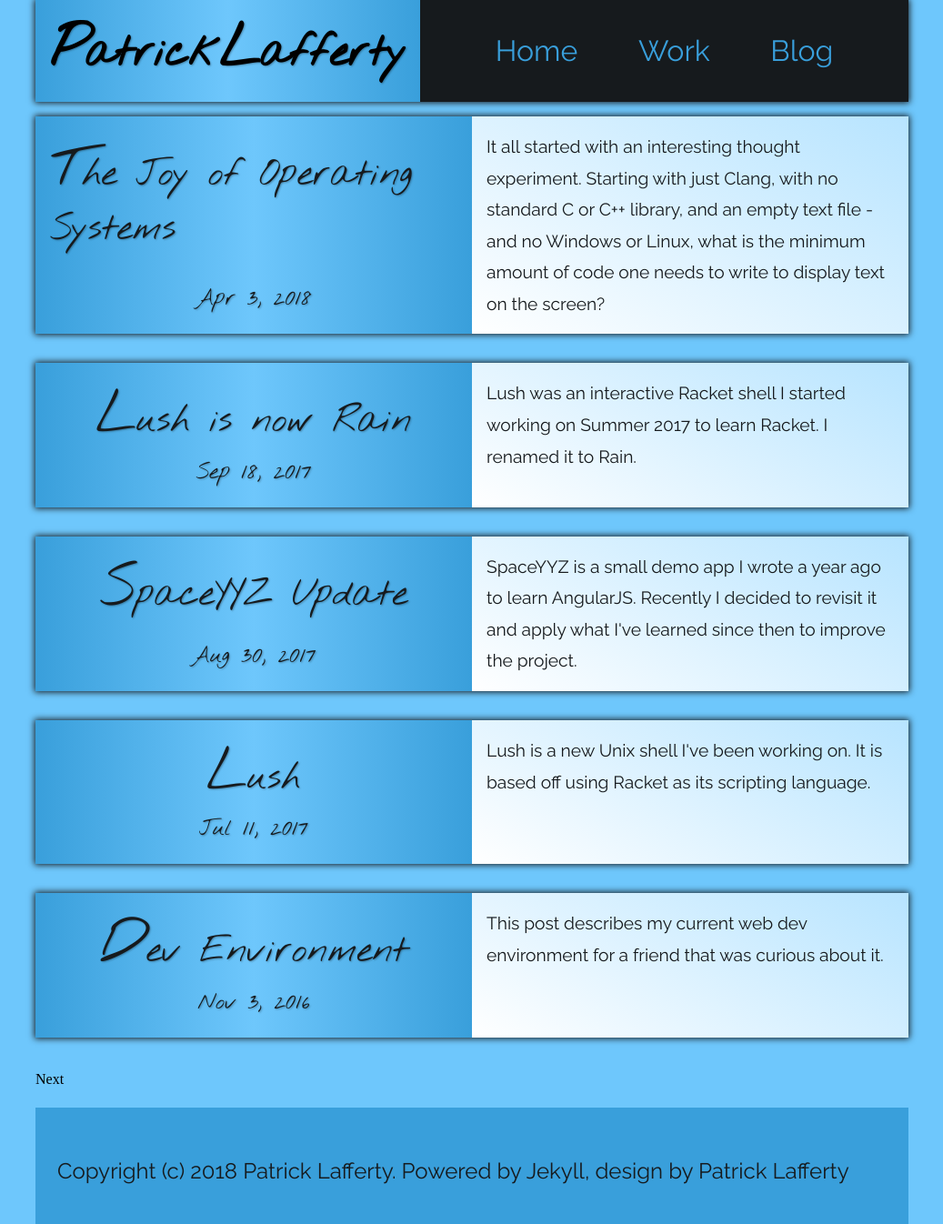
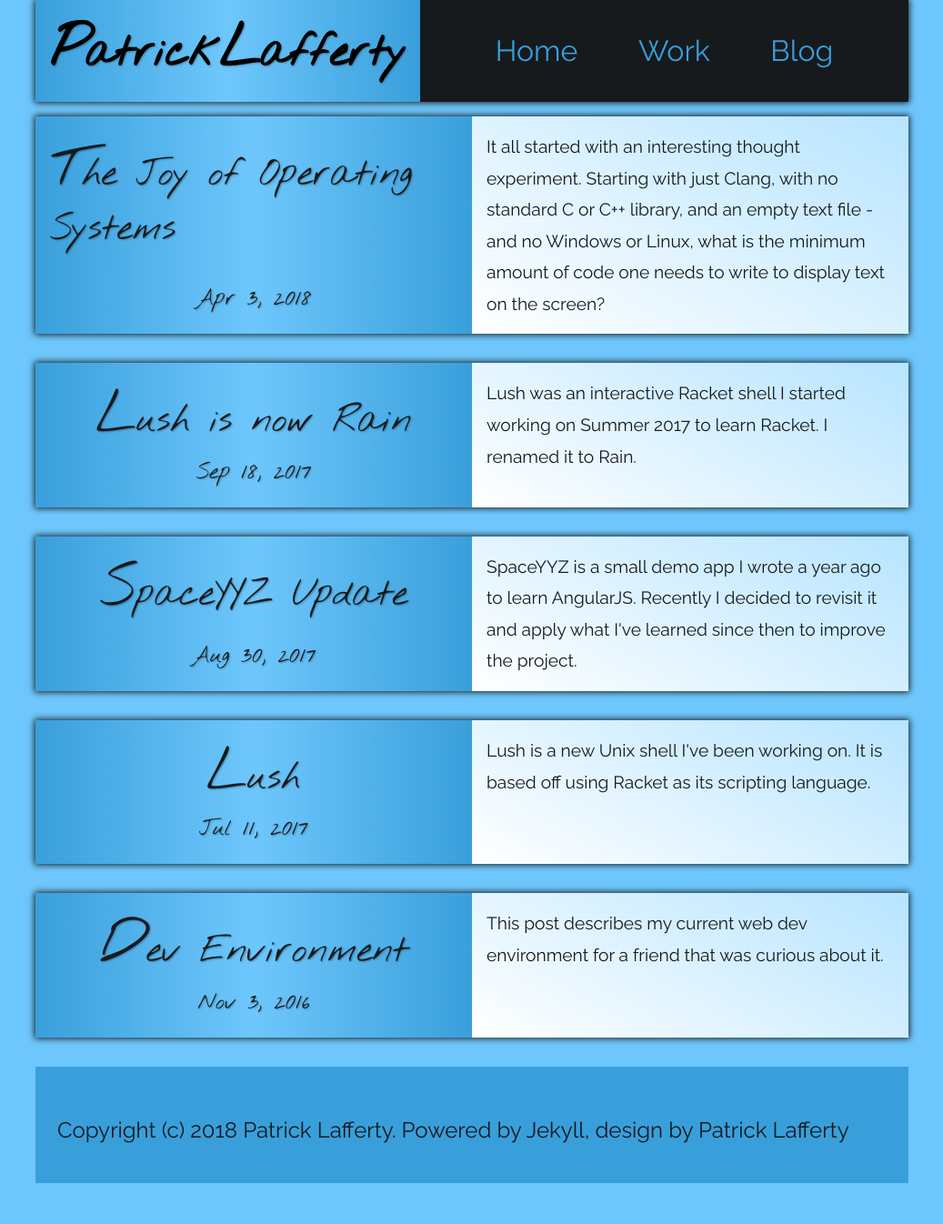
Before and after one commit to patrick-lafferty/portfolio, a Jekyll site: the page built from blog/index.html, in a window 1280 px wide. Shown: the whole page at 91% size, without its empty margins (121-1158 px from the left). Built offline with Jekyll 4.4.1, drawn with Linux system fonts in a browser that asks for light colours; the list of posts is cut into pages by our own code; after the commit the page ends 1301 px from its top, so only the background shows below that.

Commit message:
Touchup the excerpt list

```diff
--- a/blog/index.html
+++ b/blog/index.html
@@ -13,7 +13,6 @@
 <a class="post__excerpt--link" href="{{post.url}}">
 <article class="post">
 
-
 	<header class="post__header post__header--preview">
 		<p class="post__title">{{post.title}}</p>
 		<p class="post__date">{{post.date | date: "%b %-d, %Y" }}</p>
@@ -23,17 +22,12 @@
 		{{post.excerpt}}
 	</section>
 
-	<!--
-	<section style="display: none" class="post__content">
-		{{post.content}}
-	</section>
--->
 </article>
 </a>
 
 {% endfor %}
 
-{% if paginator.total_pages > 1 %}
+{% if false && paginator.total_pages > 1 %}
 
 <div>
 	{% if paginator.previous_page %}
--- a/css/main.scss
+++ b/css/main.scss
@@ -259,6 +259,7 @@
 
 .single-post {
 	display: block;
+	box-shadow: none;
 }
 
 .post__excerpt {
@@ -285,12 +286,14 @@
 	text-shadow: 1px 1px 2px rgba(0,0,0, 0.3);
 	line-height: 1.5;
 	background-image: linear-gradient(to right, #399FDB, transparent, #399FDB);
+	box-shadow: 0px 0px 7px 1px #161A1D;
 }
 
 .post__header--preview {
 	font-size: 2.5rem;
 	flex: 1 1 50%;
 	padding: 1rem;
+	box-shadow: none;
 }
 
 .post__content > h1 {
```
Lines whose indentation alone changed are shown as unchanged.
